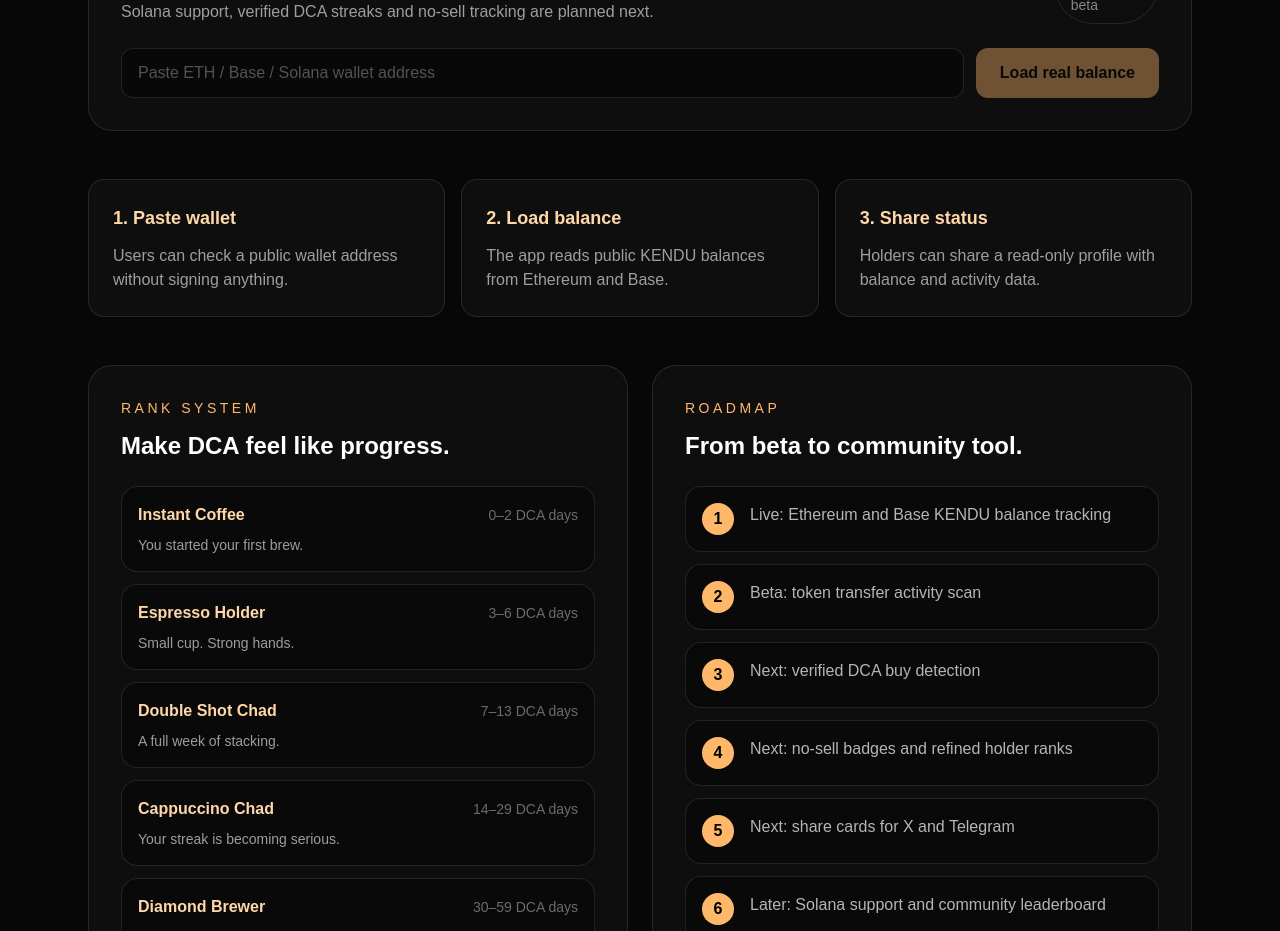
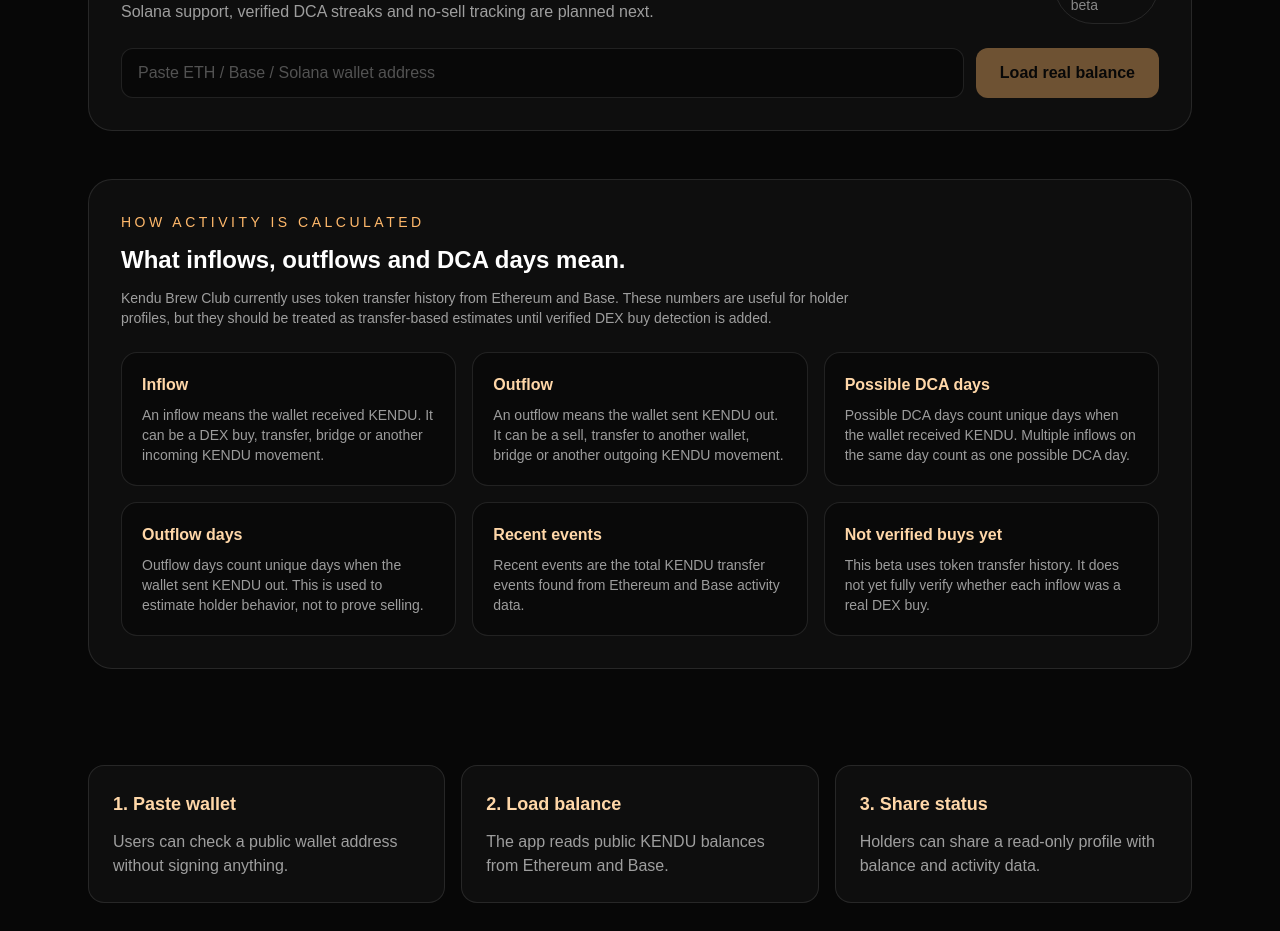
Before and after one commit to T0m-projects/kendu-brew-club, a Next.js app: page / in a window 1280 px wide. Shown: the part 860-1791 px from the top of the page. Built offline with nearby package versions, Linux system fonts and the light colour scheme.

Commit message:
Add activity calculation explanation

```diff
--- a/app/page.tsx
+++ b/app/page.tsx
@@ -43,6 +43,33 @@ const roadmap = [
   "Next: no-sell badges and refined holder ranks",
   "Next: share cards for X and Telegram",
   "Later: Solana support and community leaderboard",
+];
+
+const calculationNotes = [
+  {
+    title: "Inflow",
+    text: "An inflow means the wallet received KENDU. It can be a DEX buy, transfer, bridge or another incoming KENDU movement.",
+  },
+  {
+    title: "Outflow",
+    text: "An outflow means the wallet sent KENDU out. It can be a sell, transfer to another wallet, bridge or another outgoing KENDU movement.",
+  },
+  {
+    title: "Possible DCA days",
+    text: "Possible DCA days count unique days when the wallet received KENDU. Multiple inflows on the same day count as one possible DCA day.",
+  },
+  {
+    title: "Outflow days",
+    text: "Outflow days count unique days when the wallet sent KENDU out. This is used to estimate holder behavior, not to prove selling.",
+  },
+  {
+    title: "Recent events",
+    text: "Recent events are the total KENDU transfer events found from Ethereum and Base activity data.",
+  },
+  {
+    title: "Not verified buys yet",
+    text: "This beta uses token transfer history. It does not yet fully verify whether each inflow was a real DEX buy.",
+  },
 ];
 
 type BalanceApiResponse = {
@@ -915,6 +942,37 @@ ${shareProfileUrl}`
           )}
         </section>
 
+        <section className="py-12">
+          <div className="rounded-3xl border border-white/10 bg-white/[0.03] p-6 md:p-8">
+            <div>
+              <p className="text-sm uppercase tracking-[0.25em] text-orange-300">
+                How activity is calculated
+              </p>
+              <h3 className="mt-3 text-2xl font-bold">
+                What inflows, outflows and DCA days mean.
+              </h3>
+              <p className="mt-3 max-w-3xl text-sm text-white/60">
+                Kendu Brew Club currently uses token transfer history from Ethereum and
+                Base. These numbers are useful for holder profiles, but they should be
+                treated as transfer-based estimates until verified DEX buy detection is
+                added.
+              </p>
+            </div>
+
+            <div className="mt-6 grid gap-4 md:grid-cols-2 lg:grid-cols-3">
+              {calculationNotes.map((note) => (
+                <div
+                  key={note.title}
+                  className="rounded-2xl border border-white/10 bg-black/30 p-5"
+                >
+                  <p className="font-bold text-orange-200">{note.title}</p>
+                  <p className="mt-2 text-sm text-white/60">{note.text}</p>
+                </div>
+              ))}
+            </div>
+          </div>
+        </section>
+
         <section id="how-it-works" className="grid gap-4 py-12 md:grid-cols-3">
           <InfoCard
             title="1. Paste wallet"
```
